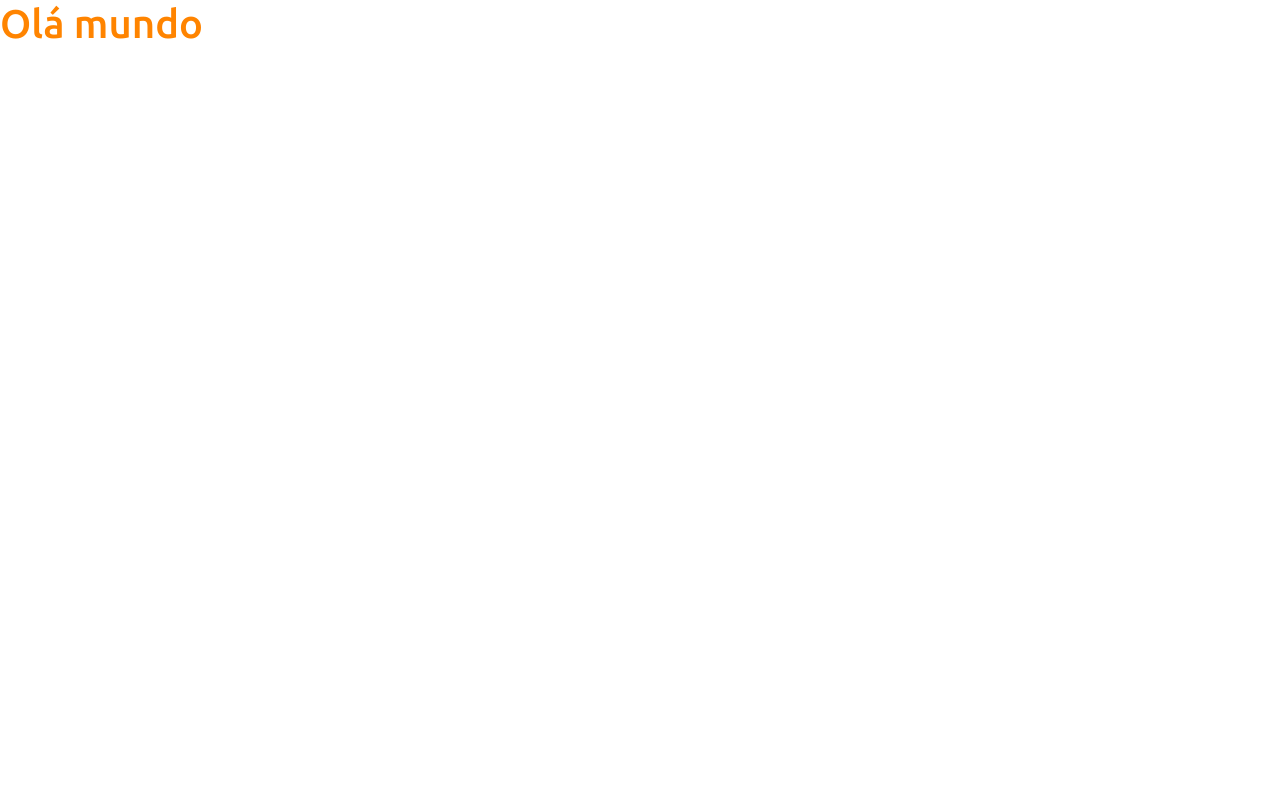
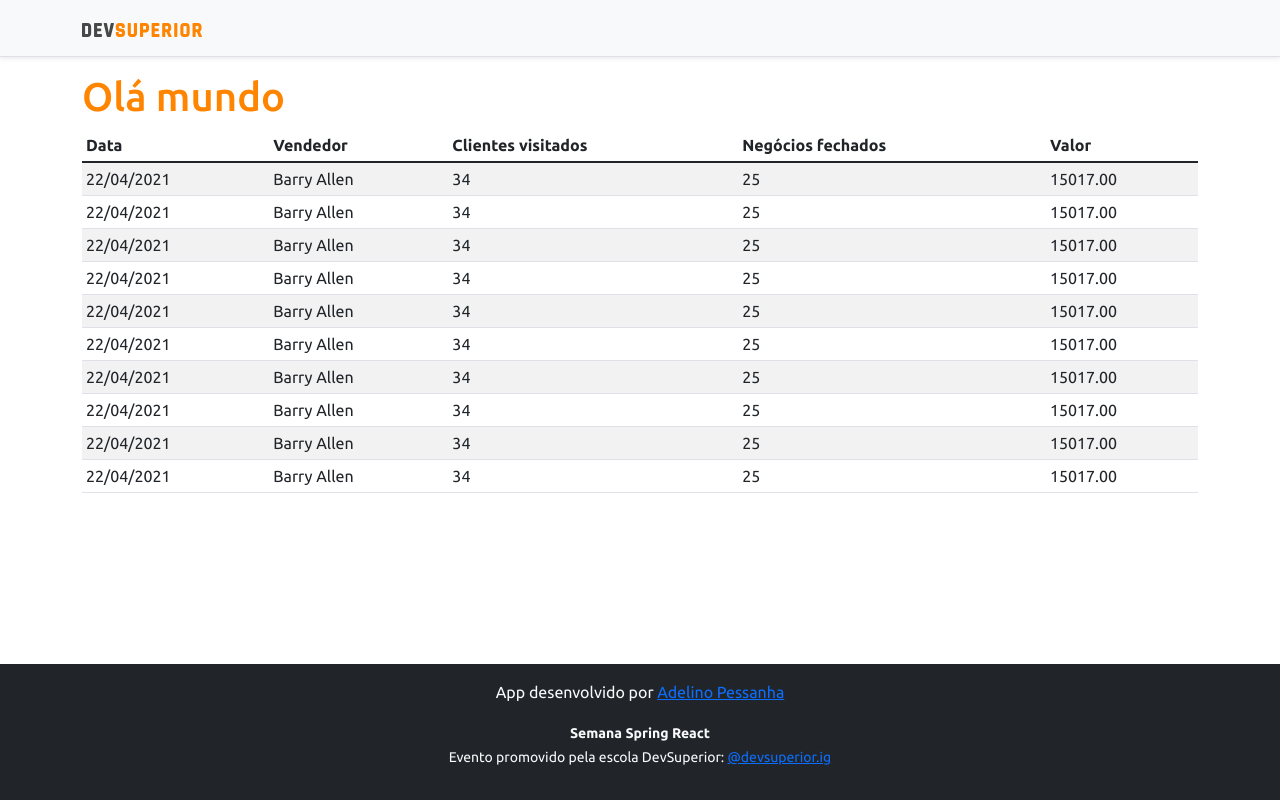
Before and after one commit to adelinop/projeto-sds3, a React (Create React App) app in the folder frontend/: page / in a window 1280 px wide. Built offline with nearby package versions, Linux system fonts and the light colour scheme.

Commit message:
Basic static components

```diff
--- a/frontend/src/App.tsx
+++ b/frontend/src/App.tsx
@@ -1,10 +1,17 @@
+import DataTable from "components/DataTable";
+import Footer from "components/Footer";
+import NavBar from "components/NavBar";
 
 function App() {
   return (
-    <div className="App">
-      <h1 className="text-primary">Olá mundo</h1>
-    </div>
+    <>
+      <NavBar />
+      <div className="container">
+        <h1 className="text-primary">Olá mundo</h1>
+        <DataTable />
+      </div>
+      <Footer />
+    </>
   );
 }
-
 export default App;
--- /dev/null
+++ b/frontend/src/components/DataTable/index.tsx
@@ -0,0 +1,91 @@
+
+const DataTable = () => {
+    return (
+        <div className="table-responsive">
+            <table className="table table-striped table-sm">
+                <thead>
+                    <tr>
+                        <th>Data</th>
+                        <th>Vendedor</th>
+                        <th>Clientes visitados</th>
+                        <th>Negócios fechados</th>
+                        <th>Valor</th>
+                    </tr>
+                </thead>
+                <tbody>
+                    <tr>
+                        <td>22/04/2021</td>
+                        <td>Barry Allen</td>
+                        <td>34</td>
+                        <td>25</td>
+                        <td>15017.00</td>
+                    </tr>
+                    <tr>
+                        <td>22/04/2021</td>
+                        <td>Barry Allen</td>
+                        <td>34</td>
+                        <td>25</td>
+                        <td>15017.00</td>
+                    </tr>
+                    <tr>
+                        <td>22/04/2021</td>
+                        <td>Barry Allen</td>
+                        <td>34</td>
+                        <td>25</td>
+                        <td>15017.00</td>
+                    </tr>
+                    <tr>
+                        <td>22/04/2021</td>
+                        <td>Barry Allen</td>
+                        <td>34</td>
+                        <td>25</td>
+                        <td>15017.00</td>
+                    </tr>
+                    <tr>
+                        <td>22/04/2021</td>
+                        <td>Barry Allen</td>
+                        <td>34</td>
+                        <td>25</td>
+                        <td>15017.00</td>
+                    </tr>
+                    <tr>
+                        <td>22/04/2021</td>
+                        <td>Barry Allen</td>
+                        <td>34</td>
+                        <td>25</td>
+                        <td>15017.00</td>
+                    </tr>
+                    <tr>
+                        <td>22/04/2021</td>
+                        <td>Barry Allen</td>
+                        <td>34</td>
+                        <td>25</td>
+                        <td>15017.00</td>
+                    </tr>
+                    <tr>
+                        <td>22/04/2021</td>
+                        <td>Barry Allen</td>
+                        <td>34</td>
+                        <td>25</td>
+                        <td>15017.00</td>
+                    </tr>
+                    <tr>
+                        <td>22/04/2021</td>
+                        <td>Barry Allen</td>
+                        <td>34</td>
+                        <td>25</td>
+                        <td>15017.00</td>
+                    </tr>
+                    <tr>
+                        <td>22/04/2021</td>
+                        <td>Barry Allen</td>
+                        <td>34</td>
+                        <td>25</td>
+                        <td>15017.00</td>
+                    </tr>
+                </tbody>
+            </table>
+        </div>
+    );
+}
+export default DataTable;
--- /dev/null
+++ b/frontend/src/components/Footer/index.tsx
@@ -0,0 +1,12 @@
+const Footer = () => {
+    return (
+        <footer className="footer mt-auto py-3 bg-dark">
+            <div className="container">
+                <p className="text-light">App desenvolvido por <a href="https://github.com/adelinop" target="_blank" rel="noreferrer">Adelino Pessanha</a></p>
+                <p className="text-light"><small><strong>Semana Spring React</strong><br />
+                    Evento promovido pela escola DevSuperior: <a href="https://instagram.com/devsuperior.ig" target="_blank" rel="noreferrer">@devsuperior.ig</a></small></p>
+            </div>
+        </footer>
+    );
+}
+export default Footer;
--- /dev/null
+++ b/frontend/src/components/NavBar/index.tsx
@@ -0,0 +1,13 @@
+import ImgDsDark from 'assets/img/ds-dark.svg'
+const NavBar = () => {
+    return (
+        <div className="d-flex flex-column flex-md-row align-items-center p-3 px-md-4 mb-3 bg-light border-bottom shadow-sm">
+            <div className="container">
+                <nav className="my-2 my-md-0 mr-md-3">
+                    <img src={ImgDsDark} alt="DevSuperior" width="120" />
+                </nav>
+            </div>
+        </div>
+    );
+}
+export default NavBar;
```
Also changed, not shown: frontend/src/assets/img/ds-dark.svg (added).
